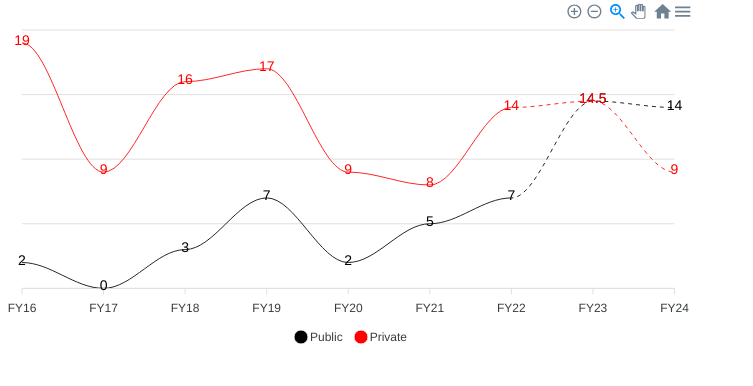
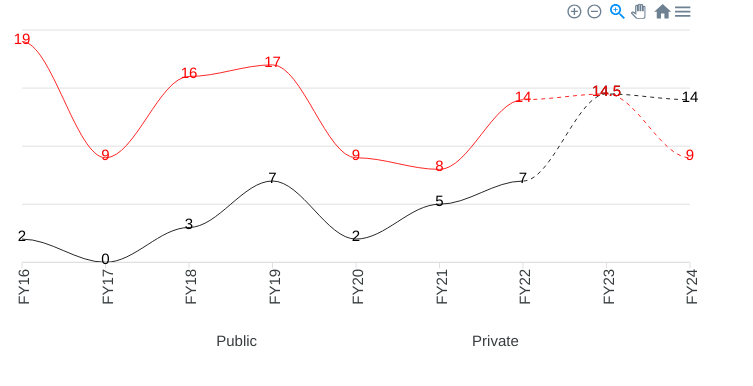
Before and after one commit to miteshmorineudesic/react-apexcharts, a React (Create React App) app: page / in a window 1280 px wide. Shown: the top 386 px of the page, without its empty margins (0-753 px from the left). Built offline with nearby package versions, Linux system fonts and the light colour scheme.

Commit message:
GLC done

```diff
--- a/src/Components/GradientLineChart.js
+++ b/src/Components/GradientLineChart.js
@@ -27,7 +27,8 @@ const ApexChart = () => {
         },
         forecastDataPoints: {
             count: 2, // last three datapoints will be dotted
-        }, dataLabels: {
+        },
+        dataLabels: {    //label on chart line
             enabled: true,
             enabledOnSeries: undefined,
             formatter: function (val, opts) {
@@ -38,7 +39,7 @@ const ApexChart = () => {
             offsetX: 0,
             offsetY: 0,
             style: {
-                fontSize: '14px',
+                fontSize: '15px',
                 fontFamily: 'Helvetica, Arial, sans-serif',
                 fontWeight: '',
                 colors: undefined
@@ -68,9 +69,24 @@ const ApexChart = () => {
             tickAmount: 10,
             labels: {
                 show: true,
-                rotate: 45,
-              },
-              rotateAlways: true,
+                rotate: -90,
+                rotateAlways: true,
+                hideOverlappingLabels: true,
+                showDuplicates: false,
+                trim: false,
+                minHeight: undefined,
+                minWidth: 100,
+                maxHeight: 120,
+                style: {
+                    colors: [],
+                    fontSize: '15px',
+                    fontFamily: 'Helvetica, Arial, sans-serif',
+                    fontWeight: 400,
+                    cssClass: 'apexcharts-xaxis-label',
+                },
+            },
+
+
         },
         yaxis: {
             labels: {
@@ -85,7 +101,31 @@ const ApexChart = () => {
             colors: "red"
         },
 
-        colors: ['#000', '#ff0000'] //arrays used to set the color to black and red respectively
+        colors: ['#000', '#ff0000'], //arrays used to set the color to black and red respectively
+
+        legend: {
+
+            width: 700,
+            fontSize:'15px',
+            // other legend options
+            markers: {
+                shape:'line',
+                width: 25,
+                height: 2,
+                strokeWidth: 0,
+                // strokeColor: '#ff0000',
+                fillColors: undefined,
+                radius: 0,
+                customHTML: undefined,
+                onClick: undefined,
+                offsetX: 0,
+                offsetY: 0
+            },
+            itemMargin: {
+                horizontal: 100,
+                vertical: 0
+            },
+          }
 
     });
 
```
